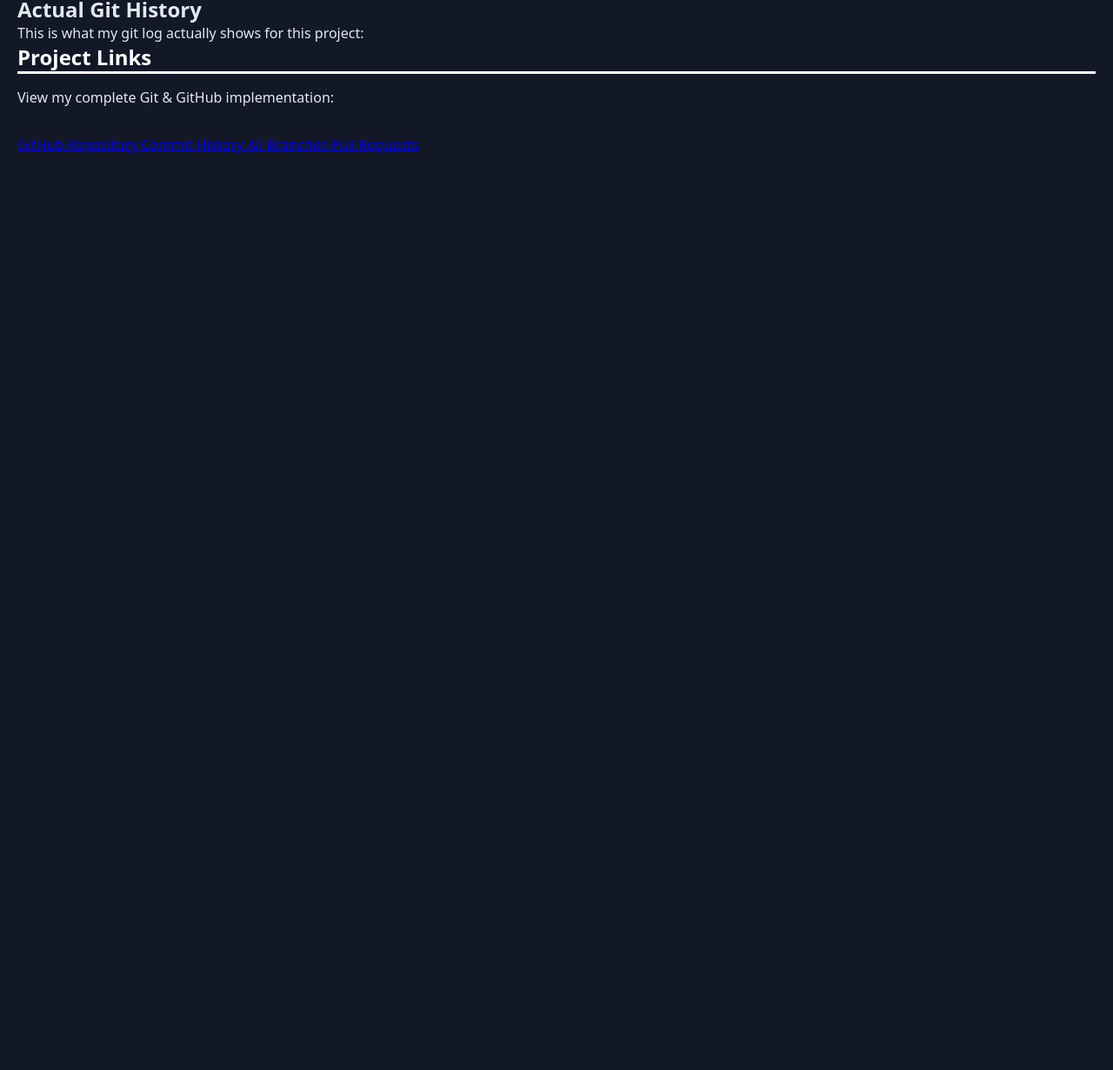
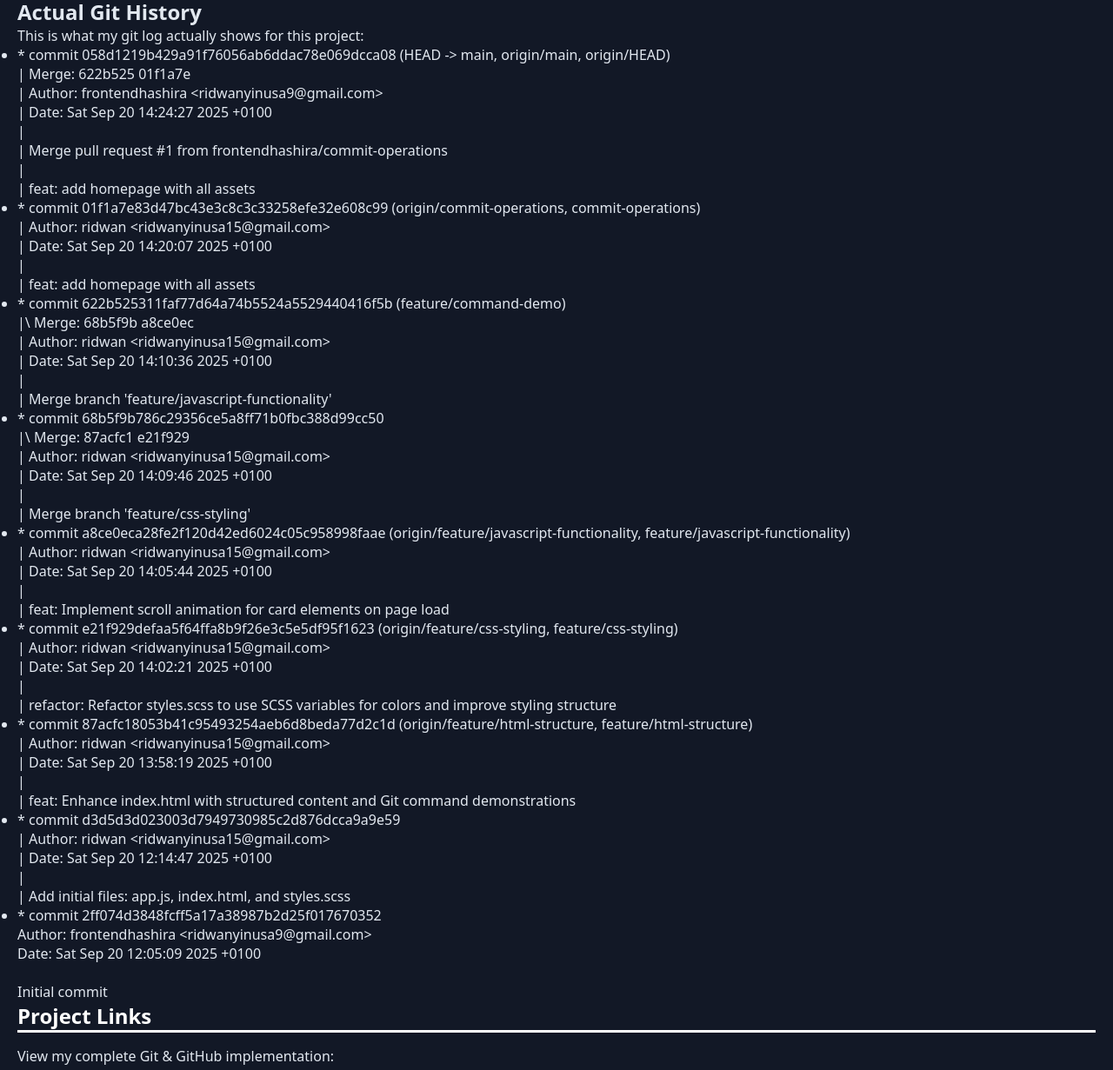
Before and after one commit to frontendhashira/flexisaf-version-control, a plain HTML site: page index.html in a window 1280 px wide. Shown: the part 829-2060 px from the top of the page at 87% size. Before the commit the page ends 1026 px from the top, so only its background shows below. Drawn offline with Linux system fonts and the light colour scheme.

Commit message:
feat: Update index.html structure with enhanced content and command demonstrations

```diff
--- a/index.html
+++ b/index.html
@@ -1,11 +1,13 @@
 <!DOCTYPE html>
 <html lang="en">
+
    <head>
       <meta charset="UTF-8" />
       <meta name="viewport" content="width=device-width, initial-scale=1.0" />
       <title>Version Control</title>
       <link rel="stylesheet" href="./dist/styles.css" />
    </head>
+
    <body>
       <div class="container">
          <header class="header">
@@ -61,7 +63,7 @@
                <h2 class="card__title">Git Commands Mastered</h2>
 
                <div class="step">
-            <h4>1. Repository Creation & Cloning</h4>
+                  <h3>1. Repository Creation & Cloning</h3>
                   <div class="command-demo">
                      <span class="command-line comment"># Creating new repository</span>
                      <span class="command-line">git init flexisaf-version-control</span>
@@ -147,9 +149,79 @@
                <h2 class="card__title">Actual Git History</h2>
                <p>This is what my git log actually shows for this project:</p>
 
-
+               <div class="command-demo">
+                  <ul class="commit-log">
+                     <li>
+                        * commit 058d1219b429a91f76056ab6ddac78e069dcca08 (HEAD -> main, origin/main, origin/HEAD)<br>
+                        | Merge: 622b525 01f1a7e<br>
+                        | Author: frontendhashira &lt;ridwanyinusa9@gmail.com&gt;<br>
+                        | Date: Sat Sep 20 14:24:27 2025 +0100<br>
+                        |<br>
+                        | Merge pull request #1 from frontendhashira/commit-operations<br>
+                        |<br>
+                        | feat: add homepage with all assets
+                     </li>
+                     <li>
+                        * commit 01f1a7e83d47bc43e3c8c3c33258efe32e608c99 (origin/commit-operations, commit-operations)<br>
+                        | Author: ridwan &lt;ridwanyinusa15@gmail.com&gt;<br>
+                        | Date: Sat Sep 20 14:20:07 2025 +0100<br>
+                        |<br>
+                        | feat: add homepage with all assets
+                     </li>
+                     <li>
+                        * commit 622b525311faf77d64a74b5524a5529440416f5b (feature/command-demo)<br>
+                        |\ Merge: 68b5f9b a8ce0ec<br>
+                        | Author: ridwan &lt;ridwanyinusa15@gmail.com&gt;<br>
+                        | Date: Sat Sep 20 14:10:36 2025 +0100<br>
+                        |<br>
+                        | Merge branch 'feature/javascript-functionality'
+                     </li>
+                     <li>
+                        * commit 68b5f9b786c29356ce5a8ff71b0fbc388d99cc50<br>
+                        |\ Merge: 87acfc1 e21f929<br>
+                        | Author: ridwan &lt;ridwanyinusa15@gmail.com&gt;<br>
+                        | Date: Sat Sep 20 14:09:46 2025 +0100<br>
+                        |<br>
+                        | Merge branch 'feature/css-styling'
+                     </li>
+                     <li>
+                        * commit a8ce0eca28fe2f120d42ed6024c05c958998faae (origin/feature/javascript-functionality, feature/javascript-functionality)<br>
+                        | Author: ridwan &lt;ridwanyinusa15@gmail.com&gt;<br>
+                        | Date: Sat Sep 20 14:05:44 2025 +0100<br>
+                        |<br>
+                        | feat: Implement scroll animation for card elements on page load
+                     </li>
+                     <li>
+                        * commit e21f929defaa5f64ffa8b9f26e3c5e5df95f1623 (origin/feature/css-styling, feature/css-styling)<br>
+                        | Author: ridwan &lt;ridwanyinusa15@gmail.com&gt;<br>
+                        | Date: Sat Sep 20 14:02:21 2025 +0100<br>
+                        |<br>
+                        | refactor: Refactor styles.scss to use SCSS variables for colors and improve styling structure
+                     </li>
+                     <li>
+                        * commit 87acfc18053b41c95493254aeb6d8beda77d2c1d (origin/feature/html-structure, feature/html-structure)<br>
+                        | Author: ridwan &lt;ridwanyinusa15@gmail.com&gt;<br>
+                        | Date: Sat Sep 20 13:58:19 2025 +0100<br>
+                        |<br>
+                        | feat: Enhance index.html with structured content and Git command demonstrations
+                     </li>
+                     <li>
+                        * commit d3d5d3d023003d7949730985c2d876dcca9a9e59<br>
+                        | Author: ridwan &lt;ridwanyinusa15@gmail.com&gt;<br>
+                        | Date: Sat Sep 20 12:14:47 2025 +0100<br>
+                        |<br>
+                        | Add initial files: app.js, index.html, and styles.scss
+                     </li>
+                     <li>
+                        * commit 2ff074d3848fcff5a17a38987b2d25f017670352<br>
+                        Author: frontendhashira &lt;ridwanyinusa9@gmail.com&gt;<br>
+                        Date: Sat Sep 20 12:05:09 2025 +0100<br>
+                        <br>
+                        Initial commit
+                     </li>
+                  </ul>
+               </div>
             </section>
-
             <!-- Project Links -->
             <section class="links-section">
                <h2 style="color: white; border-bottom: 3px solid white; margin-bottom: 1rem">Project Links</h2>
@@ -167,4 +239,5 @@
 
       <script src="./app.js"></script>
    </body>
+
 </html>
```
Lines whose indentation alone changed are shown as unchanged.
